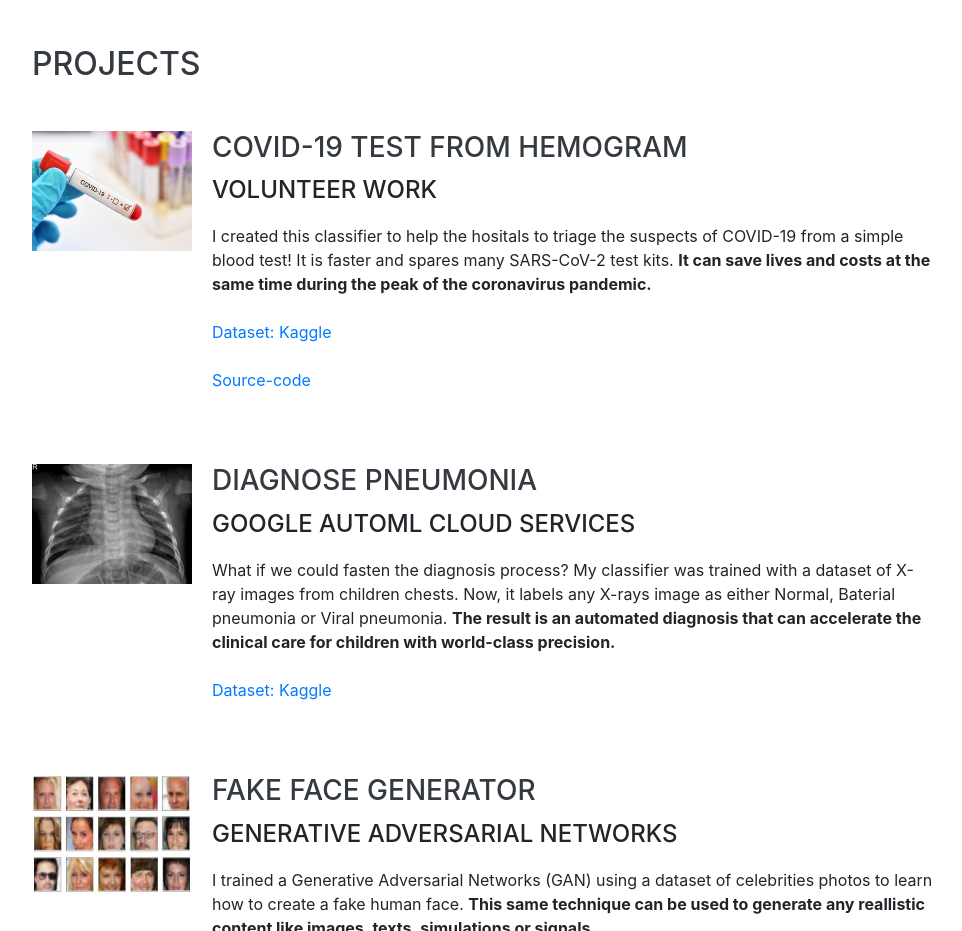
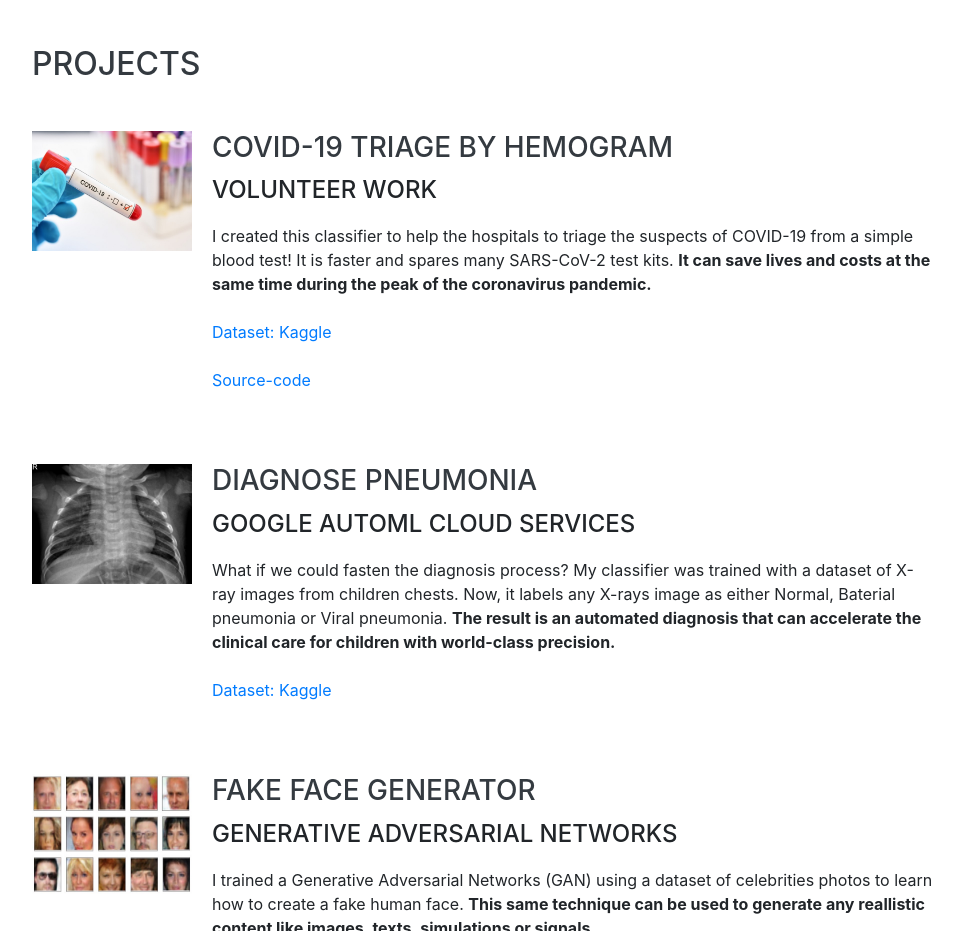
Before and after one commit to diogodutra/diogodutra.github.io, a website with bundled scripts: page index.html in a window 1280 px wide. Shown: the part 4941-5872 px from the top of the page, without its empty margins (288-1250 px from the left). Built offline with nearby package versions, Linux system fonts and the light colour scheme; a web font is replaced by a local one.

Commit message:
Fixed minor typos

```diff
--- a/index.html
+++ b/index.html
@@ -484,10 +484,10 @@
         <div class="list-inline-item d-flex flex-column flex-md-row" style="display:flex; flex-direction: row; align-items: top;">
           <img class="thumbnail-project" style="margin-right:20px; margin-bottom:10px" src="img/covid19.jpg"></img>
           <div style="display:inline; align-items:center">
-            <h3>COVID-19 test from hemogram</h3>
+            <h3>COVID-19 triage by hemogram</h3>
             <p class="subheading mb-3">Volunteer Work</p>
             <div class="resume-date text-md-left">
-              <span>I created this classifier to help the hositals to triage the suspects of
+              <span>I created this classifier to help the hospitals to triage the suspects of
                 COVID-19 from a simple blood test! It is faster and spares many
                 SARS-CoV-2 test kits. <b>It can save lives and costs at the same time
                   during the peak of the coronavirus pandemic.</b>
```
